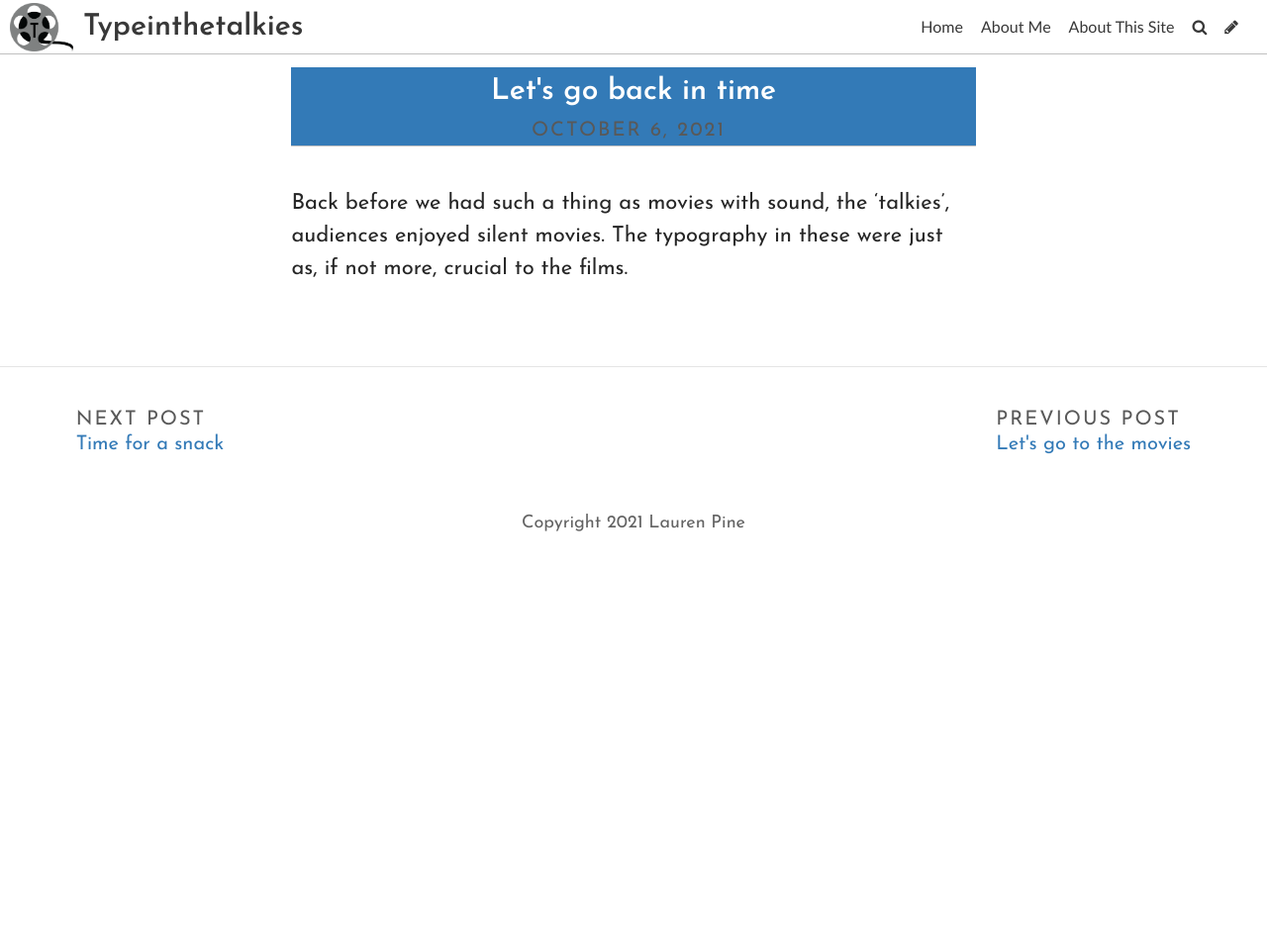
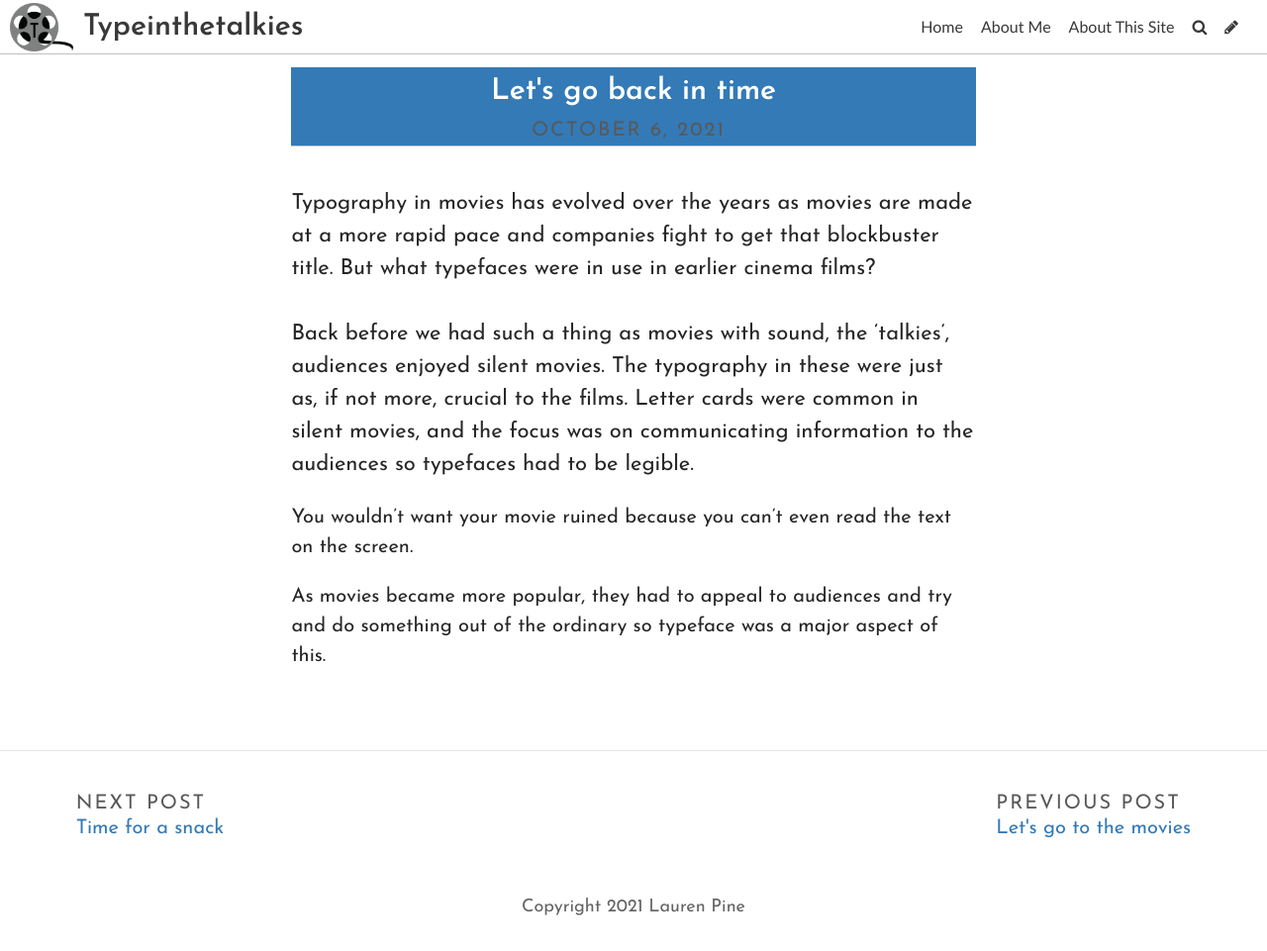
Before and after one commit to laurenlouisap/typography, a Jekyll site: the page built from _posts/2021-10-06-lets-go-back-in-time.md, in a window 1280 px wide. Shown: the whole page at 99% size. Built offline with Jekyll 4.4.1, drawn with Linux system fonts in a browser that asks for light colours; some web fonts are replaced; before the commit the page ends 900 px from its top, so only the background shows below that.

Commit message:
Update Post “2021-10-06-lets-go-back-in-time”

```diff
--- a/_posts/2021-10-06-lets-go-back-in-time.md
+++ b/_posts/2021-10-06-lets-go-back-in-time.md
@@ -5,4 +5,12 @@ date: 2021-10-06T12:37:06.594Z
 title_color: "#ffffff"
 comments: false
 ---
-Back before we had such a thing as movies with sound, the 'talkies', audiences enjoyed silent movies. The typography in these were just as, if not more, crucial to the films.
+Typography in movies has evolved over the years as movies are made at a more rapid pace and companies fight to get that blockbuster title. But what typefaces were in use in earlier cinema films?\
+\
+Back before we had such a thing as movies with sound, the 'talkies', audiences enjoyed silent movies. The typography in these were just as, if not more, crucial to the films. Letter cards were common in silent movies, and the focus was on communicating information to the audiences so typefaces had to be legible.
+
+You wouldn't want your movie ruined because you can't even read the text on the screen.
+
+
+
+As movies became more popular, they had to appeal to audiences and try and do something out of the ordinary so typeface was a major aspect of this.
```
